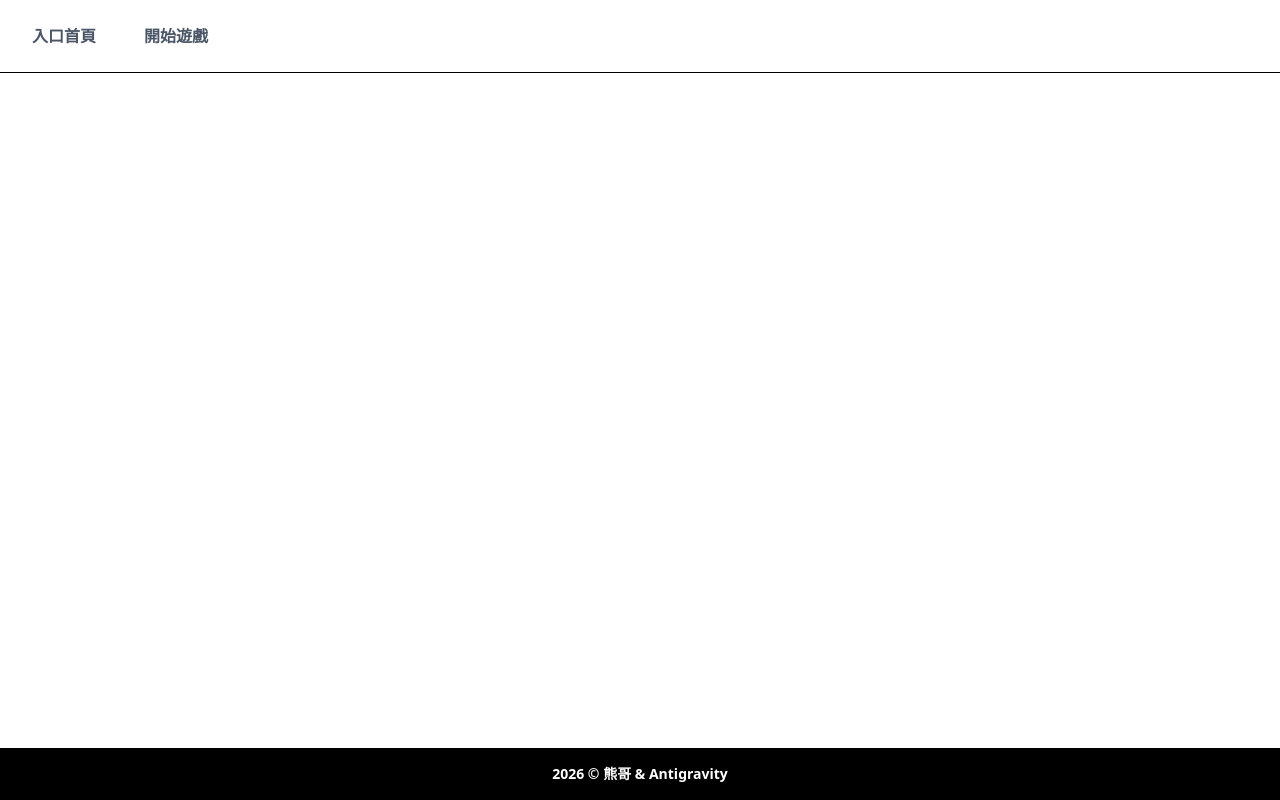
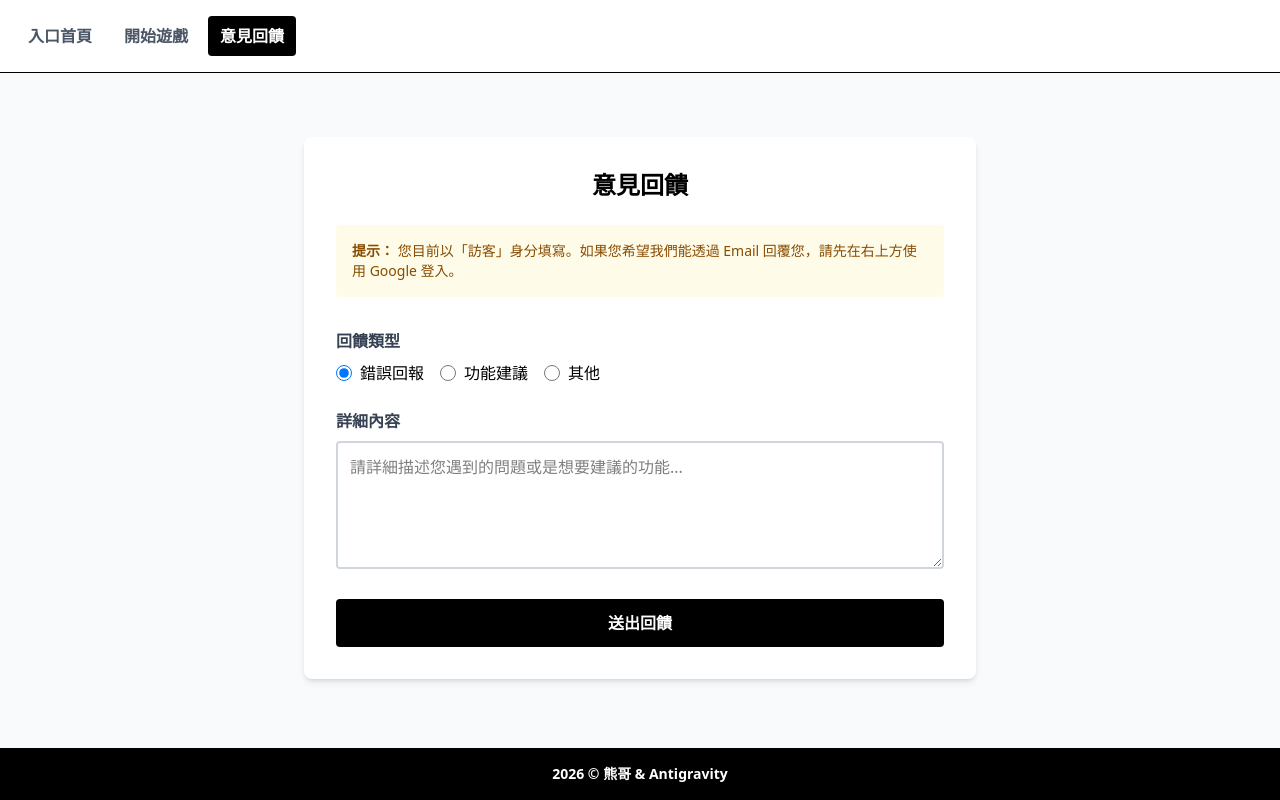
Before and after one commit to bearchampion1/netpaqe, a React (Vite) app in the folder japanese-verb-game/: page /#/feedback in a window 1280 px wide. Built offline with nearby package versions, Linux system fonts and the light colour scheme.

Commit message:
config RWD

```diff
--- a/japanese-verb-game/src/App.jsx
+++ b/japanese-verb-game/src/App.jsx
@@ -7,6 +7,7 @@ import LandingPage from './components/LandingPage';
 import GamePanel from './components/GamePanel';
 import AdminPanel from './components/AdminPanel';
 import Settings from './components/Settings';
+import FeedbackPanel from './components/FeedbackPanel';
 
 export const UserContext = createContext();
 
@@ -33,7 +34,7 @@ function Nav() {
   const navLink = (path, label) => (
     <Link
       to={path}
-      className={`font-bold px-4 py-2 rounded ${
+      className={`font-bold px-3 py-2 rounded text-sm md:text-base whitespace-nowrap shrink-0 break-keep ${
         location.pathname === path
           ? 'bg-black text-white'
           : 'text-gray-600 hover:bg-gray-100'
@@ -46,21 +47,22 @@ function Nav() {
   const isAdmin = isUserAdmin(user);
 
   return (
-    <nav className="flex justify-between items-center p-4 border-b">
-      <div className="flex gap-4">
+    <nav className="flex flex-col md:flex-row justify-between items-center p-4 border-b gap-4">
+      <div className="flex flex-wrap justify-center gap-2">
         {navLink('/', '入口首頁')}
         {navLink('/game', '開始遊戲')}
+        {navLink('/feedback', '意見回饋')}
         {/* 只有具備管理員權限才顯示後台與設定連結 */}
         {isAdmin && navLink('/admin', '後台新增')}
         {isAdmin && navLink('/settings', '資料庫設定')}
       </div>
 
-      <div className="flex items-center gap-4">
+      <div className="flex items-center gap-4 mt-2 md:mt-0">
         {user ? (
           <div className="flex items-center gap-2">
             <img src={user.picture} alt="avatar" className="w-8 h-8 rounded-full" />
             <div className="flex flex-col text-right">
-              <span className="font-bold text-gray-700 leading-tight">{user.name}</span>
+              <span className="font-bold text-gray-700 leading-tight text-sm md:text-base">{user.name}</span>
               {isAdmin && <span className="text-[10px] text-red-500 font-bold leading-none">管理員</span>}
             </div>
             <button
@@ -69,13 +71,13 @@ function Nav() {
                 setUser(null);
                 localStorage.removeItem('user_profile');
               }}
-              className="text-sm text-gray-500 hover:text-black ml-2 font-bold"
+              className="text-xs md:text-sm text-gray-500 hover:text-black ml-2 font-bold whitespace-nowrap"
             >
               登出
             </button>
           </div>
         ) : (
-          <div className="scale-75 origin-right">
+          <div className="scale-90 md:scale-75 origin-center md:origin-right">
             <GoogleLogin
               onSuccess={credentialResponse => {
                 const decoded = jwtDecode(credentialResponse.credential);
@@ -144,6 +146,7 @@ export default function App() {
               <Routes>
                 <Route path="/" element={<LandingPage />} />
                 <Route path="/game" element={<GamePanel />} />
+                <Route path="/feedback" element={<FeedbackPanel />} />
                 <Route path="/admin" element={
                   <ProtectedRoute><AdminPanel /></ProtectedRoute>
                 } />
--- a/japanese-verb-game/src/api/googleSheets.js
+++ b/japanese-verb-game/src/api/googleSheets.js
@@ -43,3 +43,19 @@ export const saveGameRecord = async (payload) => {
 
   return response.data;
 };
+
+export const submitFeedback = async (payload) => {
+  const url = getApiUrl();
+  if (!url) throw new Error("尚未設定 Google Apps Script API 網址");
+
+  const response = await axios.post(url, JSON.stringify({
+    action: 'submit_feedback',
+    payload
+  }), {
+    headers: {
+      'Content-Type': 'text/plain;charset=utf-8',
+    }
+  });
+
+  return response.data;
+};
--- /dev/null
+++ b/japanese-verb-game/src/components/FeedbackPanel.jsx
@@ -0,0 +1,119 @@
+import { useState, useContext } from 'react';
+import { UserContext } from '../App';
+import { submitFeedback } from '../api/googleSheets';
+
+export default function FeedbackPanel() {
+  const { user } = useContext(UserContext);
+
+  const [type, setType] = useState('bug'); // 'bug', 'suggestion', 'other'
+  const [content, setContent] = useState('');
+  const [isSubmitting, setIsSubmitting] = useState(false);
+  const [message, setMessage] = useState(null);
+
+  const handleSubmit = async (e) => {
+    e.preventDefault();
+    if (!content.trim()) {
+      setMessage({ type: 'error', text: '請輸入回饋內容' });
+      return;
+    }
+
+    setIsSubmitting(true);
+    setMessage(null);
+
+    try {
+      await submitFeedback({
+        user_name: user ? user.name : '訪客',
+        user_email: user ? user.email : '無',
+        type: type,
+        content: content
+      });
+      setMessage({ type: 'success', text: '感謝您的回饋！我們已經收到您的寶貴意見。' });
+      setContent('');
+    } catch (err) {
+      setMessage({ type: 'error', text: '送出失敗，請稍後再試：' + err.message });
+    } finally {
+      setIsSubmitting(false);
+    }
+  };
+
+  return (
+    <div className="flex flex-col items-center p-8 bg-gray-50 flex-1">
+      <div className="bg-white p-8 rounded-lg shadow-md w-full max-w-2xl mt-8">
+        <h2 className="text-2xl font-bold mb-6 text-center">意見回饋</h2>
+
+        {message && (
+          <div className={`p-4 mb-6 rounded font-bold text-center ${
+            message.type === 'error' ? 'bg-red-100 text-red-700' : 'bg-green-100 text-green-700'
+          }`}>
+            {message.text}
+          </div>
+        )}
+
+        <form onSubmit={handleSubmit} className="flex flex-col gap-6">
+          {!user && (
+            <div className="bg-yellow-50 text-yellow-800 p-4 rounded text-sm mb-2">
+              <strong>提示：</strong> 您目前以「訪客」身分填寫。如果您希望我們能透過 Email 回覆您，請先在右上方使用 Google 登入。
+            </div>
+          )}
+
+          <div>
+            <label className="block text-gray-700 font-bold mb-2">回饋類型</label>
+            <div className="flex flex-col sm:flex-row gap-4">
+              <label className="flex items-center gap-2 cursor-pointer">
+                <input
+                  type="radio"
+                  value="bug"
+                  checked={type === 'bug'}
+                  onChange={(e) => setType(e.target.value)}
+                  className="w-4 h-4 text-black focus:ring-black"
+                />
+                錯誤回報
+              </label>
+              <label className="flex items-center gap-2 cursor-pointer">
+                <input
+                  type="radio"
+                  value="suggestion"
+                  checked={type === 'suggestion'}
+                  onChange={(e) => setType(e.target.value)}
+                  className="w-4 h-4 text-black focus:ring-black"
+                />
+                功能建議
+              </label>
+              <label className="flex items-center gap-2 cursor-pointer">
+                <input
+                  type="radio"
+                  value="other"
+                  checked={type === 'other'}
+                  onChange={(e) => setType(e.target.value)}
+                  className="w-4 h-4 text-black focus:ring-black"
+                />
+                其他
+              </label>
+            </div>
+          </div>
+
+          <div>
+            <label className="block text-gray-700 font-bold mb-2">詳細內容</label>
+            <textarea
+              className="w-full border-2 border-gray-300 p-3 rounded h-32 focus:border-black focus:outline-none transition-colors"
+              placeholder="請詳細描述您遇到的問題或是想要建議的功能..."
+              value={content}
+              onChange={(e) => setContent(e.target.value)}
+              disabled={isSubmitting}
+            />
+          </div>
+
+          <button
+            type="submit"
+            disabled={isSubmitting}
+            className={`w-full text-white font-bold py-3 px-4 rounded transition-colors ${
+              isSubmitting ? 'bg-gray-400 cursor-not-allowed' : 'bg-black hover:bg-gray-800'
+            }`}
+          >
+            {isSubmitting ? '送出中...' : '送出回饋'}
+          </button>
+        </form>
+      </div>
+    </div>
+  );
+}
--- a/japanese-verb-game/src/components/GamePanel.jsx
+++ b/japanese-verb-game/src/components/GamePanel.jsx
@@ -239,13 +239,13 @@ export default function GamePanel() {
           key={currentQ.id}
           initial={{ opacity: 0, y: -20 }}
           animate={{ opacity: 1, y: 0 }}
-          className="text-6xl font-bold"
+          className="text-5xl md:text-6xl font-bold"
         >
           {currentQ.word}
         </motion.div>
       </div>
 
-      <div className="flex justify-center gap-8 h-24 relative items-start">
+      <div className="flex justify-center gap-4 md:gap-8 h-24 relative items-start">
         <AnimatePresence mode="popLayout">
           {(!answered || (answered && isCorrectAnswerIn)) && (
             <motion.button
@@ -291,12 +291,12 @@ export default function GamePanel() {
         </AnimatePresence>
       </div>
 
-      <div className="h-20 flex items-center justify-center mt-4">
+      <div className="h-20 flex items-center justify-center mt-4 px-4 text-center">
         {answered && (
           <motion.div
             initial={{ opacity: 0 }}
             animate={{ opacity: 1 }}
-            className="text-2xl font-bold"
+            className="text-xl md:text-2xl font-bold"
           >
             <span className={isCorrectAnswerIn ? 'text-blue-600' : 'text-green-600'}>
               【{currentQ.type}】
--- a/japanese-verb-game/src/components/LandingPage.jsx
+++ b/japanese-verb-game/src/components/LandingPage.jsx
@@ -69,12 +69,12 @@ export default function LandingPage() {
       <div className="flex-1"></div>
 
       {/* Center content */}
-      <div className="flex-1 flex flex-col items-center justify-center">
+      <div className="flex-1 flex flex-col items-center justify-center px-4 text-center">
         <motion.h1
           initial={{ opacity: 0, scale: 0.8 }}
           animate={{ opacity: 1, scale: 1 }}
           transition={{ duration: 0.8, type: 'spring' }}
-          className="text-6xl font-bold tracking-widest text-gray-900 mb-8 text-center"
+          className="text-4xl md:text-6xl font-bold tracking-widest text-gray-900 mb-8"
         >
           自他動詞遊戲室
         </motion.h1>
@@ -83,7 +83,7 @@ export default function LandingPage() {
           initial={{ opacity: 0 }}
           animate={{ opacity: 1 }}
           transition={{ delay: 1, duration: 1, repeat: Infinity, repeatType: 'reverse' }}
-          className="text-gray-500 tracking-widest text-sm"
+          className="text-gray-500 tracking-widest text-xs md:text-sm"
         >
           - 點擊畫面任意處進入 -
         </motion.p>
```
